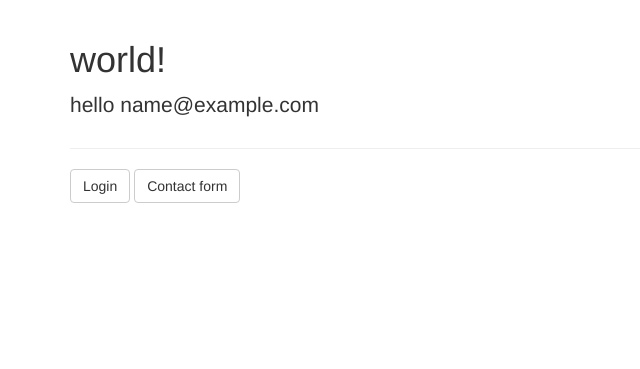
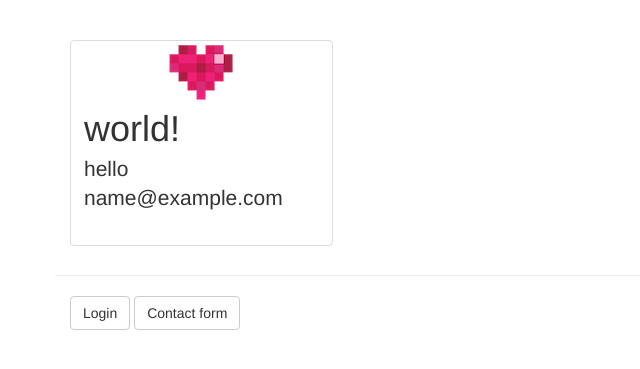
Before and after one commit to am0z/young-savannah-9378, a Django app: page / in a window 1280 px wide. Shown: the top 369 px of the page, without its empty margins (0-640 px from the left). Run offline with Django 3.2, Linux system fonts and the light colour scheme; the visitor is signed in with stand-in values (Sample User, id 1); some libraries are stand-ins or nearby versions.

Commit message:
New static config. New image file.
Signed-off-by: Andrey Mozgunov <am0z@ya.ru>

```diff
--- a/requirements.txt
+++ b/requirements.txt
@@ -1,6 +1,7 @@
-Django
+Django<1.9
 dj-database-url
-dj-static
 gunicorn
 psycopg2
 django-crispy-forms
+whitenoise
+brotlipy
--- a/young/templates/base.html
+++ b/young/templates/base.html
@@ -1,3 +1,5 @@
+{% load static %}
+
 <!DOCTYPE html>
 <html lang="en">
   <head>
@@ -5,6 +7,7 @@
     <meta http-equiv="X-UA-Compatible" content="IE=edge">
     <meta name="viewport" content="width=device-width, initial-scale=1">
     <title>world!</title>
+    <link rel="icon" href="{% static "images/design/favicon.png" %}">
     <link rel="stylesheet" href="https://bootswatch.com/superhero/bootstrap.min.css">
     <style>
         body { padding-bottom: 70px; }
@@ -14,11 +17,16 @@
   <body>
 
     <div class="container">
-        <div class="page-header">
-            <h1>world!</h1>
-            <p class="lead">
-            hello {{ request.user.email }}
-            </p>
+        <div class="page-header row">
+        <div class="col-xs-6 col-md-3">
+            <a class="thumbnail">
+                <img src="{% static "img/small-fundraising-heart.png" %}">
+                <div class="caption">
+                    <h1 class="media-heading">world!</h1>
+                    <p class="lead">hello {{ request.user.email }}</p>
+                </div>
+            </a>
+        </div>
         </div>
         {% block content %}
             <a href="{% url 'youngsters:login' %}" class="btn btn-default">Login</a>
```
Also changed, not shown: young/settings.py (+6 -31 lines), young/wsgi.py (+5 -4 lines), young/static/img/small-fundraising-heart.png (added).
